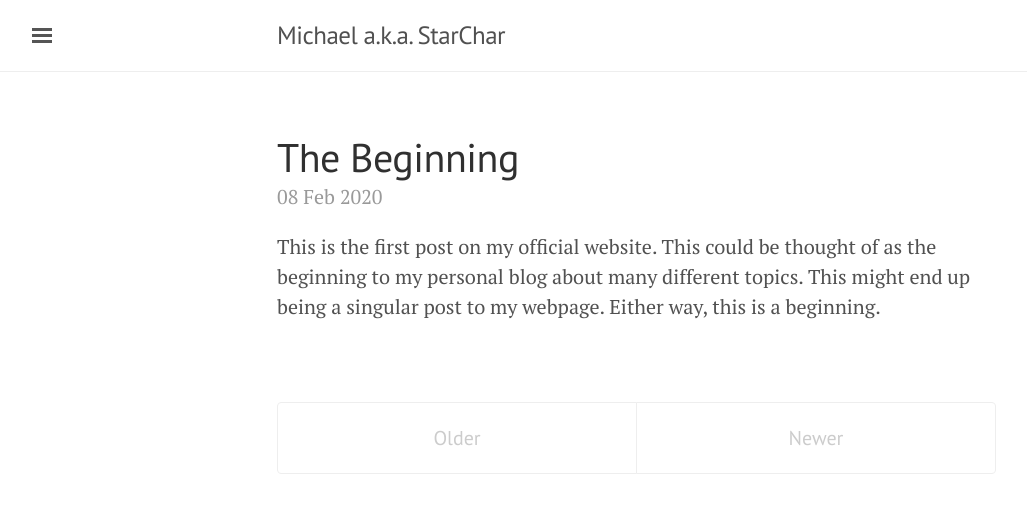
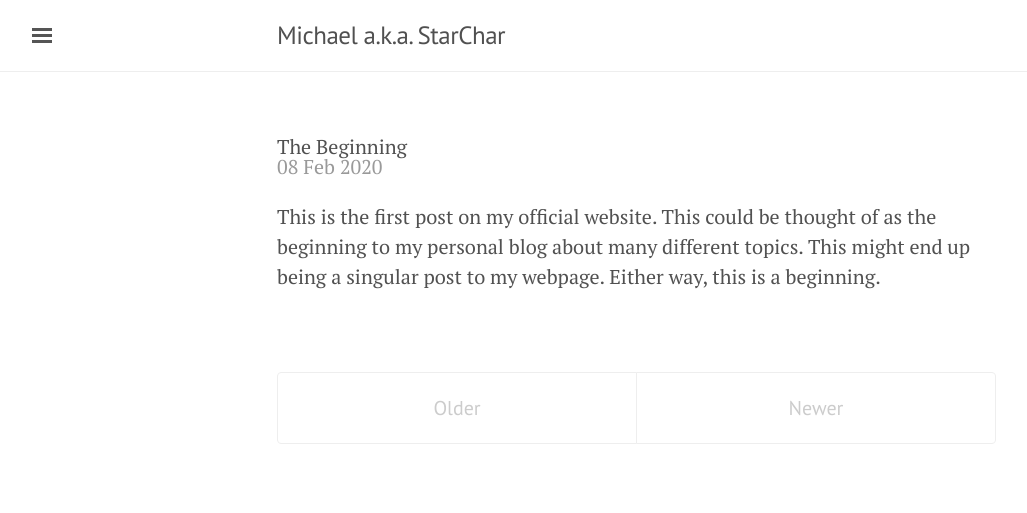
Before and after one commit to MHolmblad13/michaelholmblad.com, a Jekyll site: the page built from index.html, in a window 1280 px wide. Shown: the top 513 px of the page, without its empty margins (3-1030 px from the left). Built offline with Jekyll 4.4.1, drawn with Linux system fonts in a browser that asks for light colours; the list of posts is cut into pages by our own code.

Commit message:
Hotfix Post Title link

```diff
--- a/index.html
+++ b/index.html
@@ -6,11 +6,8 @@
 <div class="posts">
   {% for post in paginator.posts %}
   <div class="post">
-    <h1 class="post-title">
-      <a ></a>
-        {{ post.title }}
-      </a>
-    </h1>
+    {{ post.title }}
+
 
     <span class="post-date">{{ post.date | date_to_string }}</span>
 
```
